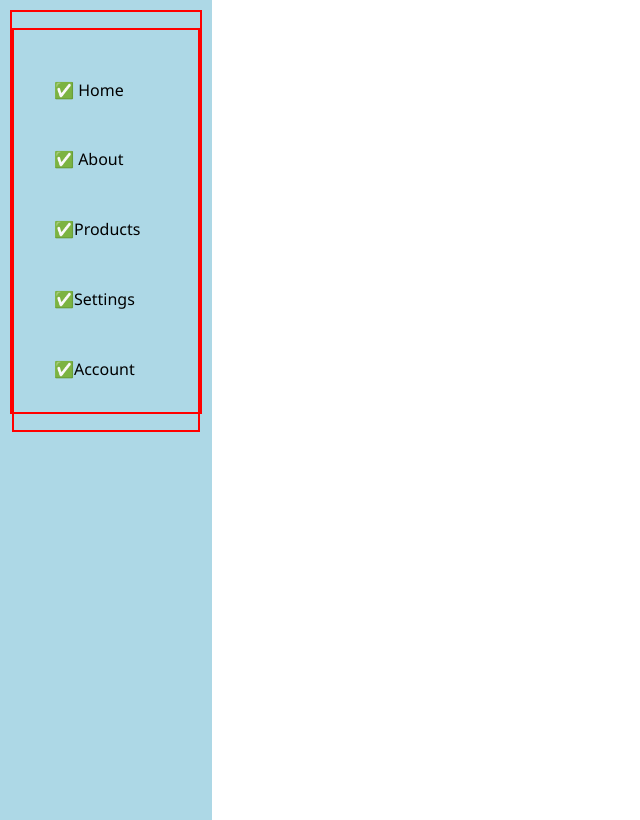
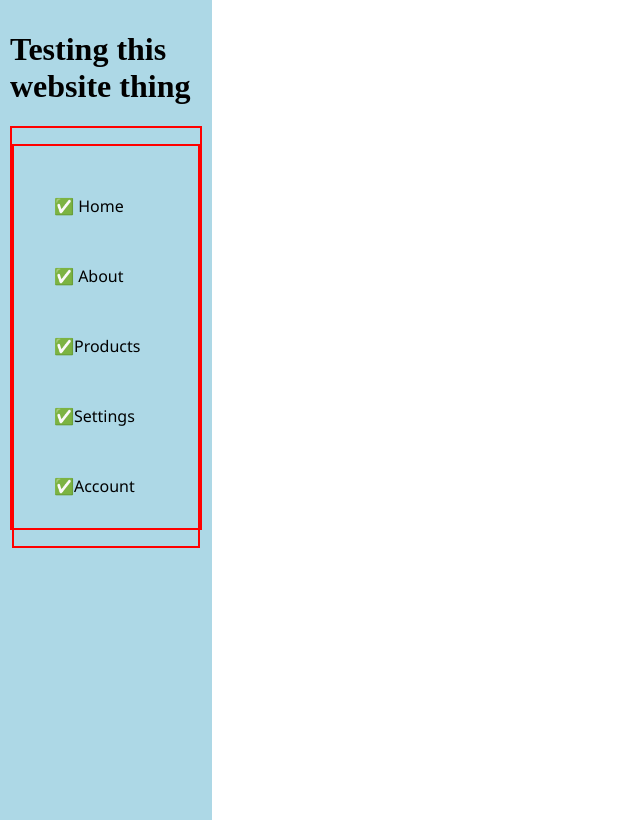
Before and after one commit to shanningtatum/potential-couscous, a plain HTML site: page index.html in a window 1280 px wide. Shown: the whole page, without its empty margins (0-640 px from the left). Drawn offline with Linux system fonts and the light colour scheme.

Commit message:
added h1

```diff
--- a/index.html
+++ b/index.html
@@ -49,6 +49,7 @@
   </style>
   <body>
     <header>
+      <h1>Testing this website thing</h1>
       <nav>
         <ul>
           <li>
```
